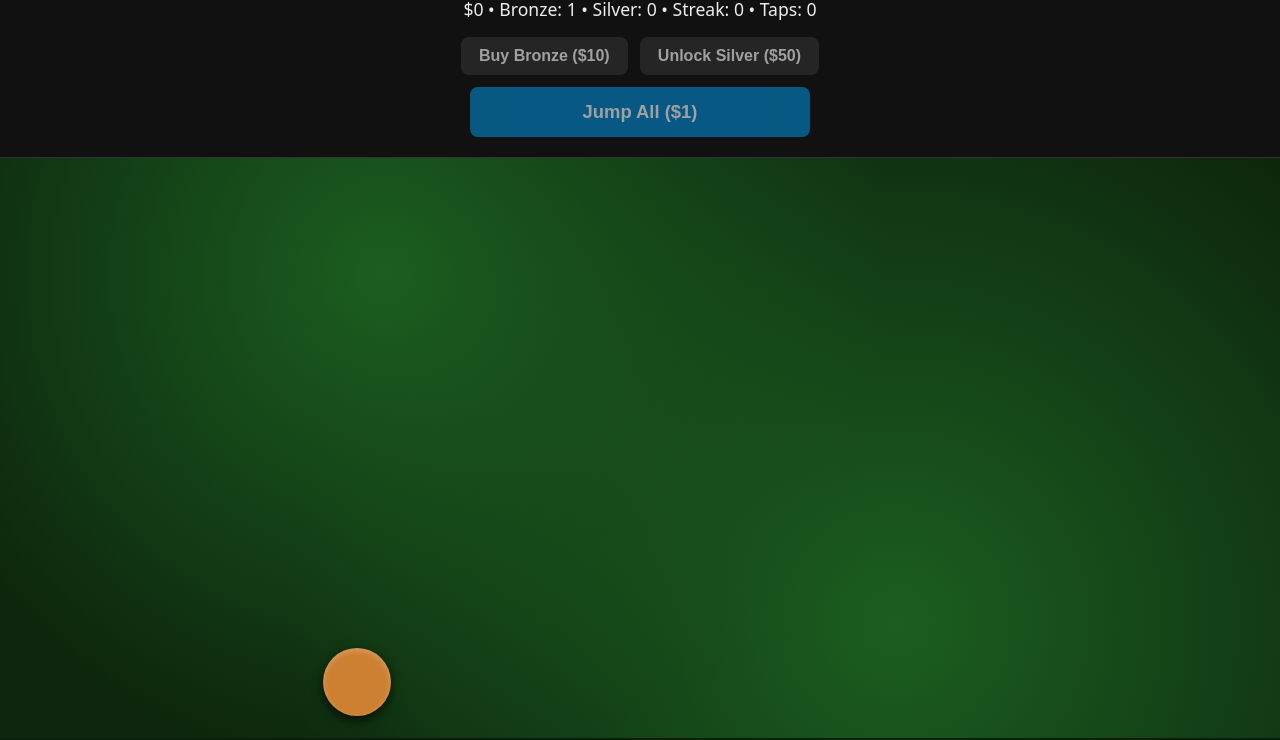
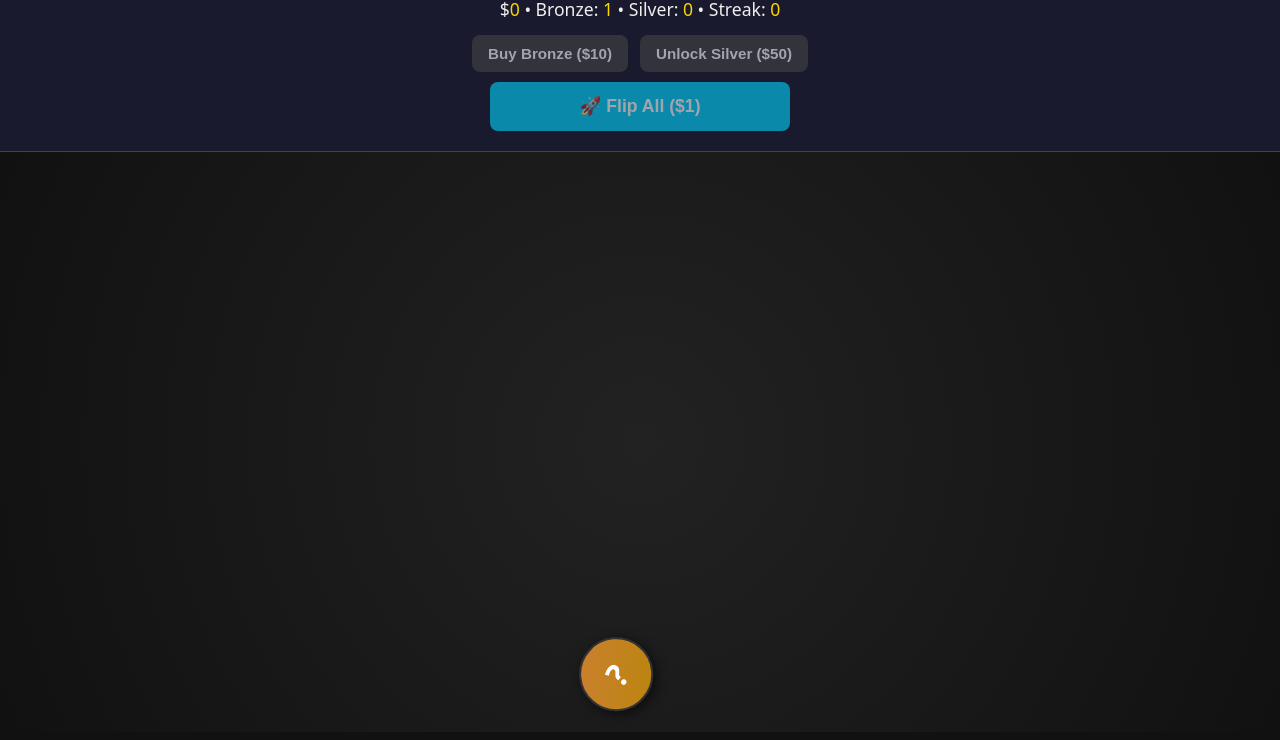
Before and after one commit to Lifeskills-hub/bottlecaps, a plain HTML site: page index.html in a window 1280 px wide. Shown: the part 60-800 px from the top of the page. Drawn offline with nearby package versions, Linux system fonts and the light colour scheme.

Commit message:
Update index.html

```diff
--- a/index.html
+++ b/index.html
@@ -3,12 +3,12 @@
 <head>
   <meta charset="UTF-8" />
   <meta name="viewport" content="width=device-width, initial-scale=1.0, maximum-scale=1.0, user-scalable=no"/>
-  <title>Coin Jump – Table Top View</title>
+  <title>Coin Flip Physics - Table Stacking</title>
   <style>
     body {
       margin: 0;
       font-family: system-ui, sans-serif;
-      background: #0a1f0a;
+      background: #111;
       color: #eee;
       height: 100vh;
       overflow: hidden;
@@ -17,126 +17,110 @@
     }
     header {
       padding: 12px;
-      background: #111;
+      background: #1a1a2e;
       text-align: center;
-      border-bottom: 1px solid #333;
+      border-bottom: 1px solid #444;
     }
     h1 { margin: 8px 0 4px 0; font-size: 1.5rem; }
     #stats {
       font-size: 1.1rem;
       margin: 4px 0 12px 0;
     }
+    #stats span { color: #ffd700; }
+    #buy-row {
+      display: flex;
+      justify-content: center;
+      gap: 8px;
+      flex-wrap: wrap;
+    }
     button {
-      padding: 10px 18px;
-      margin: 4px;
-      font-size: 1rem;
+      padding: 10px 16px;
+      margin: 2px;
+      font-size: 0.95rem;
       border: none;
       border-radius: 8px;
-      background: #4a148c;
+      background: #6200ea;
       color: white;
       font-weight: bold;
+      touch-action: manipulation;
     }
-    button:disabled { background: #333; opacity: 0.6; }
+    button:disabled { background: #444; opacity: 0.6; }
     #flip-all {
-      padding: 14px 32px !important;
-      font-size: 1.15rem !important;
-      background: #0288d1 !important;
+      padding: 14px 28px !important;
+      font-size: 1.1rem !important;
+      background: #00d4ff !important;
+      margin-top: 8px;
+      display: block;
+      width: 90%;
+      max-width: 300px;
       margin: 8px auto;
-      display: block;
-      width: 92%;
-      max-width: 340px;
     }
     #coins-container {
       position: relative;
       height: calc(100vh - 220px);
-      background:
-        radial-gradient(circle at 30% 20%, #1b5e20 0%, transparent 50%),
-        radial-gradient(circle at 70% 80%, #1b5e20 0%, transparent 60%),
-        #0d260d;
       overflow: hidden;
+      background: radial-gradient(circle at center, #222 0%, #111 100%);
     }
     .coin {
       position: absolute;
-      width: 68px;
-      height: 68px;
+      width: 70px;
+      height: 70px;
       border-radius: 50%;
-      background: #cd7f32;
-      box-shadow:
-        0 4px 12px rgba(0,0,0,0.7),
-        inset 0 2px 6px rgba(255,255,255,0.25);
       display: flex;
       align-items: center;
       justify-content: center;
-      font-size: 2.4rem;
+      font-size: 2rem;
       font-weight: bold;
-      color: #000;
-      will-change: transform;
-      transform-origin: center;
-      z-index: 1;
+      box-shadow: 0 4px 12px rgba(0,0,0,0.6);
+      border: 2px solid #333;
+      color: #fff;
+      text-align: center;
+      pointer-events: auto;
     }
-    .coin.silver {
-      background: #c0c0c0;
-      box-shadow:
-        0 4px 12px rgba(0,0,0,0.7),
-        inset 0 3px 8px rgba(255,255,255,0.4);
+    .bronze {
+      background: linear-gradient(145deg, #cd7f32, #b8860b);
     }
-    .coin.in-air {
-      box-shadow: 0 30px 60px rgba(0,0,0,0.7);
-      z-index: 10;
+    .silver {
+      background: linear-gradient(145deg, #c0c0c0, #a9a9a9);
     }
-    .coin::after {
-      content: "☠";
-      position: absolute;
-      font-size: 2.4rem;
-      opacity: 0;
-      transition: opacity 0.4s;
-    }
-    .coin.tails::after { opacity: 1; }
-    .coin.heads::after { content: "$"; opacity: 1; }
-    .coin.animating { pointer-events: none; }
-    .coin.win  { animation: win-glow 1.4s ease-in-out 2; }
-    .coin.lose { animation: lose-shake 0.5s; }
-    @keyframes win-glow {
-      0%,100% { box-shadow: 0 4px 12px #4caf50; }
-      50%     { box-shadow: 0 20px 60px #8bc34a, 0 0 80px #8bc34a; }
-    }
-    @keyframes lose-shake {
-      0%,100% { transform: translateX(0); }
-      25%     { transform: translateX(-8px); }
-      50%     { transform: translateX(8px); }
-      75%     { transform: translateX(-6px); }
+    .animating {
+      pointer-events: none;
     }
     #message {
       position: fixed;
-      top: 38%;
+      top: 45%;
       left: 50%;
       transform: translate(-50%, -50%);
-      font-size: 4rem;
+      font-size: 2.8rem;
       font-weight: bold;
       pointer-events: none;
       opacity: 0;
-      transition: all 0.5s;
-      text-shadow: 0 0 35px #000;
-      z-index: 20;
+      transition: opacity 0.3s, transform 0.3s;
+      text-shadow: 0 0 15px #000;
+      z-index: 100;
     }
     #message.show {
       opacity: 1;
-      transform: translate(-50%, -50%) scale(1.3);
+      transform: translate(-50%, -50%) scale(1.1);
     }
   </style>
+  <script src="https://cdnjs.cloudflare.com/ajax/libs/matter-js/0.19.0/matter.min.js"></script>
 </head>
 <body>
 
 <header>
-  <h1>🪙 Coin Jump – Table Top</h1>
+  <h1>🪙 Coin Flip Physics</h1>
   <div id="stats">
-    $<span id="money">0</span> • Bronze: <span id="bronze">1</span> • Silver: <span id="silver">0</span> • Streak: <span id="streak">0</span> • Taps: <span id="taps">0</span>
+    $<span id="money">0</span>
+    • Bronze: <span id="bronze-count">1</span>
+    • Silver: <span id="silver-count">0</span>
+    • Streak: <span id="streak-count">0</span>
   </div>
-  <div>
+  <div id="buy-row">
     <button id="buy-bronze">Buy Bronze ($10)</button>
     <button id="buy-silver">Unlock Silver ($50)</button>
   </div>
-  <button id="flip-all">Jump All ($1)</button>
+  <button id="flip-all">🚀 Flip All ($1)</button>
 </header>
 
 <div id="coins-container"></div>
@@ -144,22 +128,25 @@
 <div id="message"></div>
 
 <script>
+// ──────────────────────────────────────────────
 let money = Number(localStorage.getItem('flipMoney')) || 0;
 let bronze = Number(localStorage.getItem('flipBronze')) || 1;
 let silver = Number(localStorage.getItem('flipSilver')) || 0;
 let streak = Number(localStorage.getItem('flipStreak')) || 0;
-let tapCount = 0;
 
-const FLIP_ALL_COST = 1;
+const FLIP_ALL_COST = 1; // $1 per use
 
-const moneyEl   = document.getElementById('money');
-const bronzeEl  = document.getElementById('bronze');
-const silverEl  = document.getElementById('silver');
-const streakEl  = document.getElementById('streak');
-const tapsEl    = document.getElementById('taps');
+const moneyEl = document.getElementById('money');
+const bronzeEl = document.getElementById('bronze-count');
+const silverEl = document.getElementById('silver-count');
+const streakEl = document.getElementById('streak-count');
 const container = document.getElementById('coins-container');
-const msg       = document.getElementById('message');
+const msg = document.getElementById('message');
 const flipAllBtn = document.getElementById('flip-all');
+
+let engine, world, runner;
+let coins = [];
+let ground, leftWall, rightWall;
 
 function save() {
   localStorage.setItem('flipMoney', money);
@@ -173,141 +160,155 @@ function updateUI() {
   bronzeEl.textContent = bronze;
   silverEl.textContent = silver;
   streakEl.textContent = streak;
-  tapsEl.textContent = tapCount;
-
-  document.getElementById('buy-bronze').disabled = money < Math.ceil(10 * Math.pow(2.5, bronze - 1));
-  document.getElementById('buy-silver').disabled = money < Math.ceil(50 * Math.pow(2.5, silver));
-
-  const ready = document.querySelectorAll('.coin:not(.animating)').length;
-  flipAllBtn.disabled = money < FLIP_ALL_COST || ready === 0;
+  const bronzeCost = nextBronzeCost();
+  const silverCost = nextSilverCost();
+  document.getElementById('buy-bronze').textContent = `Buy Bronze ($${bronzeCost})`;
+  document.getElementById('buy-bronze').disabled = money < bronzeCost;
+  const silverBtn = document.getElementById('buy-silver');
+  silverBtn.textContent = silver === 0 ? `Unlock Silver ($${silverCost})` : `Buy Silver ($${silverCost})`;
+  silverBtn.disabled = money < silverCost;
+  flipAllBtn.textContent = `🚀 Flip All ($${FLIP_ALL_COST})`;
+  flipAllBtn.disabled = money < FLIP_ALL_COST;
 }
 
-function show(text, color = '#0f8') {
+function nextBronzeCost() {
+  return Math.ceil(10 * Math.pow(2.5, bronze - 1));
+}
+
+function nextSilverCost() {
+  return Math.ceil(50 * Math.pow(2.5, silver));
+}
+
+function showMessage(text, color = '#0f8') {
   msg.textContent = text;
   msg.style.color = color;
   msg.classList.add('show');
-  setTimeout(() => msg.classList.remove('show'), 1600);
+  setTimeout(() => msg.classList.remove('show'), 1000);
 }
 
-function createCoin(type = 'bronze') {
-  const coin = document.createElement('div');
-  coin.className = `coin ${type}`;
+function initPhysics() {
+  engine = Matter.Engine.create();
+  world = engine.world;
+  runner = Matter.Runner.create();
+  Matter.Runner.run(runner, engine);
 
-  const handleTap = e => {
+  // Ground
+  ground = Matter.Bodies.rectangle(container.clientWidth / 2, container.clientHeight, container.clientWidth, 50, { isStatic: true });
+  Matter.World.add(world, ground);
+
+  // Walls
+  leftWall = Matter.Bodies.rectangle(0, container.clientHeight / 2, 50, container.clientHeight, { isStatic: true });
+  rightWall = Matter.Bodies.rectangle(container.clientWidth, container.clientHeight / 2, 50, container.clientHeight, { isStatic: true });
+  Matter.World.add(world, [leftWall, rightWall]);
+
+  // Render loop to update DOM positions
+  Matter.Events.on(engine, 'afterUpdate', () => {
+    coins.forEach(coin => {
+      coin.elem.style.transform = `translate(${coin.body.position.x - 35}px, ${coin.body.position.y - 35}px) rotate(${coin.body.angle}rad)`;
+      if (coin.body.velocity.y > 0 && coin.body.position.y >= container.clientHeight - 35 - 10 && !coin.landed) {
+        coin.landed = true;
+        landCoin(coin);
+      }
+    });
+  });
+}
+
+function createCoin(type) {
+  const radius = 35;
+  const body = Matter.Bodies.circle(container.clientWidth / 2, 100, radius, {
+    restitution: 0.5, // bounciness
+    friction: 0.4, // friction for rolling
+    density: 0.001
+  });
+  Matter.World.add(world, body);
+
+  const elem = document.createElement('div');
+  elem.className = 'coin ' + type;
+  elem.innerText = '?'; // initial
+
+  const coin = { body, elem, type, landed: false, isHeads: Math.random() < 0.5, reward: type === 'silver' ? 5 : 1 };
+
+  elem.addEventListener('touchstart', (e) => {
     e.preventDefault();
-    e.stopPropagation();
-    tapCount++;
-    updateUI();
-    jumpCoin(coin);
-  };
+    flipCoin(coin);
+  });
+  elem.addEventListener('click', (e) => {
+    flipCoin(coin);
+  });
 
-  coin.addEventListener('touchstart', handleTap, {passive: false});
-  coin.addEventListener('click', handleTap);
-
+  container.appendChild(elem);
   return coin;
 }
 
-function addCoin(type) {
-  const coin = createCoin(type);
-  container.appendChild(coin);
-  setTimeout(() => placeRandomly(coin), 100);
+function flipCoin(coin) {
+  if (coin.landed) return;
+  Matter.Body.applyForce(coin.body, coin.body.position, { x: (Math.random() - 0.5) * 0.02, y: -0.05 });
+  Matter.Body.setAngularVelocity(coin.body, (Math.random() - 0.5) * 0.1);
+  coin.landed = false; // reset for new flip
 }
 
-function placeRandomly(coin) {
-  const w = container.clientWidth - 100;
-  const h = container.clientHeight - 100;
-  const x = 50 + Math.random() * w;
-  const y = 50 + Math.random() * h;
-  coin.style.left = x + 'px';
-  coin.style.top  = y + 'px';
+function landCoin(coin) {
+  coin.elem.innerText = coin.isHeads ? '$' : '☠';
+  coin.elem.style.color = coin.isHeads ? '#0f0' : '#f00';
+  if (coin.isHeads) {
+    const multi = streak >= 4 ? 1.2 : 1;
+    const earned = Math.floor(coin.reward * multi);
+    money += earned;
+    streak++;
+    showMessage(`+$${earned}${multi > 1 ? ' 🔥' : ''}`, '#4caf50');
+  } else {
+    streak = 0;
+    showMessage('💀', '#f44336');
+  }
+  save();
+  updateUI();
 }
 
-function jumpCoin(coin) {
-  if (coin.classList.contains('animating')) return;
-  coin.classList.add('animating', 'in-air');
-
-  // Random direction + distance
-  const angle = Math.random() * Math.PI * 2;
-  const travel = 60 + Math.random() * 220; // how far it moves sideways/backward
-  const peakHeight = 140 + Math.random() * 140; // how high it jumps (visible lift)
-
-  const dx = Math.cos(angle) * travel;
-  const dy = Math.sin(angle) * travel;
-
-  const duration = 1100 + Math.random() * 500; // 1.1 – 1.6 seconds
-
-  coin.animate([
-    { transform: 'translate3d(0,0,0) scale(1) rotate(0deg)', offset: 0 },
-    { transform: `translate3d(${dx*0.3}px, ${-peakHeight}px, 0) scale(1.45) rotate(180deg)`, offset: 0.35 },
-    { transform: `translate3d(${dx*0.7}px, ${-peakHeight*0.4}px, 0) scale(1.35) rotate(360deg)`, offset: 0.6 },
-    { transform: `translate3d(${dx}px, ${dy}px, 0) scale(1) rotate(720deg)`, offset: 1 }
-  ], {
-    duration: duration,
-    easing: 'ease-out',
-    fill: 'forwards'
-  }).onfinish = () => {
-    coin.classList.remove('in-air');
-    coin.classList.remove('animating');
-
-    const isWin = Math.random() < 0.5;
-    coin.classList.toggle('heads', isWin);
-    coin.classList.toggle('tails', !isWin);
-
-    if (isWin) {
-      const reward = coin.classList.contains('silver') ? 5 : 1;
-      const bonus = streak >= 4 ? 1.2 : 1;
-      const got = Math.floor(reward * bonus);
-      money += got;
-      streak++;
-      show(`+$${got}${bonus > 1 ? ' 🔥' : ''}`, '#4caf50');
-      coin.classList.add('win');
-      setTimeout(() => coin.classList.remove('win'), 2800);
-    } else {
-      streak = 0;
-      show('💀', '#f44336');
-      coin.classList.add('lose');
-      setTimeout(() => coin.classList.remove('lose'), 1000);
-    }
-
-    save();
-    updateUI();
-  };
+function renderCoins() {
+  for (let i = 0; i < bronze; i++) {
+    coins.push(createCoin('bronze'));
+  }
+  for (let i = 0; i < silver; i++) {
+    coins.push(createCoin('silver'));
+  }
 }
 
 document.getElementById('flip-all').onclick = () => {
-  if (flipAllBtn.disabled) return;
+  if (money < FLIP_ALL_COST) return;
   money -= FLIP_ALL_COST;
-  document.querySelectorAll('.coin:not(.animating)').forEach(jumpCoin);
-  show('Jumping all! 🎲', '#0288d1');
+  coins.forEach(flipCoin);
+  showMessage('Flipping All! 💥', '#00d4ff');
+  save();
   updateUI();
 };
 
 document.getElementById('buy-bronze').onclick = () => {
-  const cost = Math.ceil(10 * Math.pow(2.5, bronze - 1));
+  const cost = nextBronzeCost();
   if (money >= cost) {
     money -= cost;
     bronze++;
-    addCoin('bronze');
-    show('🪙 Added bronze', '#ff9800');
+    coins.push(createCoin('bronze'));
+    showMessage('🪙 Bronze!', '#ff9800');
     save();
     updateUI();
   }
 };
 
 document.getElementById('buy-silver').onclick = () => {
-  const cost = Math.ceil(50 * Math.pow(2.5, silver));
+  const cost = nextSilverCost();
   if (money >= cost) {
     money -= cost;
     silver++;
-    addCoin('silver');
-    show('⭐ Added silver', '#e0e0e0');
+    coins.push(createCoin('silver'));
+    showMessage('⭐ Silver!', '#c0c0c0');
     save();
     updateUI();
   }
 };
 
 // Init
-addCoin('bronze'); // starting coin
+initPhysics();
+renderCoins();
 updateUI();
 </script>
 </body>
```
